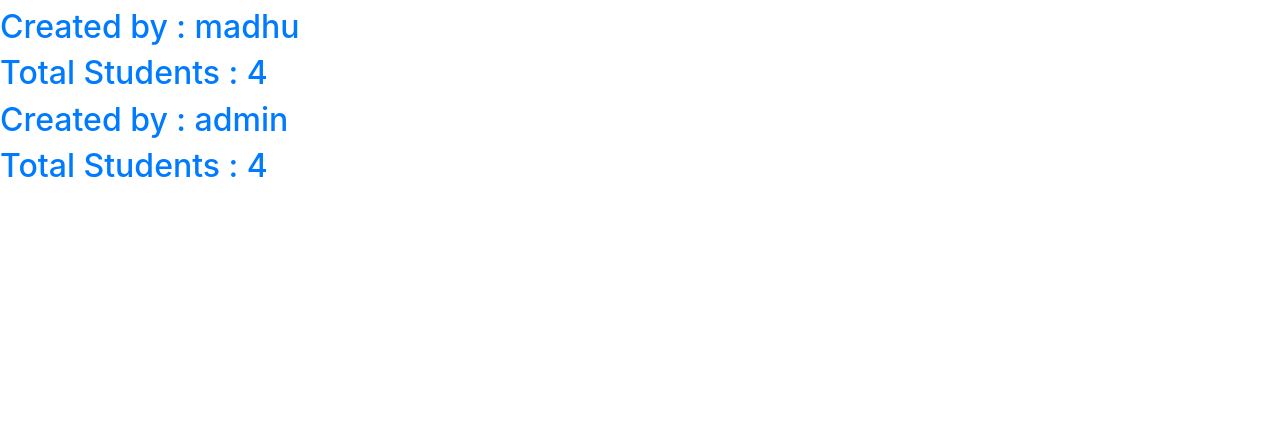
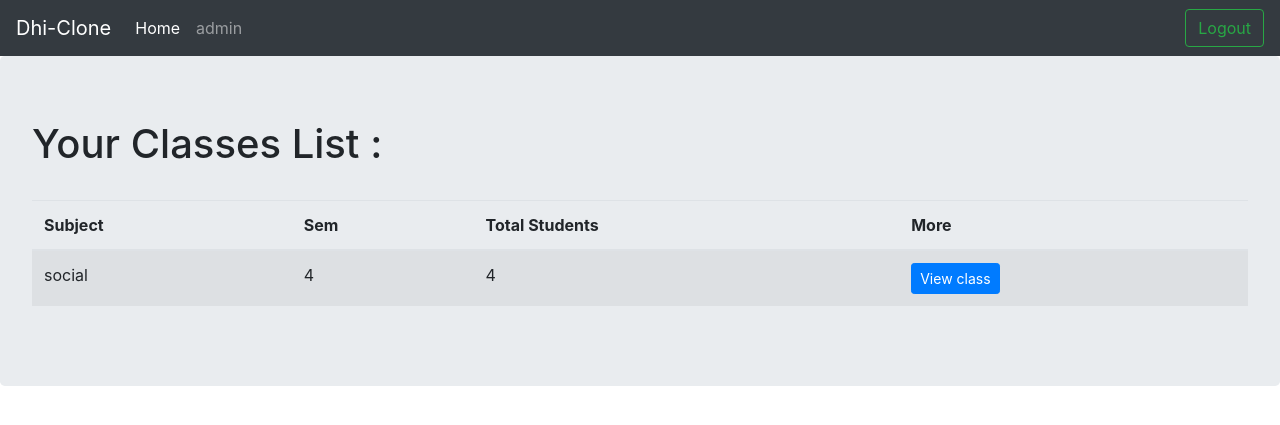
Before and after one commit to madhuprakash19/dhi-_lone, a Django app: page /user/class/ in a window 1280 px wide. Shown: the top 425 px of the page. Run offline with Django 3.2, Linux system fonts and the light colour scheme; a user stored in the database is signed in; data comes from the database, SQL or seed files in the repository; both versions use the stored data as it was after the commit; some libraries are stand-ins or nearby versions.

Commit message:
added attendence report feature

```diff
--- a/templates/base.html
+++ b/templates/base.html
@@ -8,6 +8,25 @@
 	<script src="https://cdn.jsdelivr.net/npm/bootstrap@4.6.0/dist/js/bootstrap.bundle.min.js"></script>
 </head>
 <body>
+	{% if user.is_authenticated %}
+	<nav class="navbar navbar-expand-lg navbar-dark bg-dark">
+  <button class="navbar-toggler" type="button" data-toggle="collapse" data-target="#navbarTogglerDemo03" aria-controls="navbarTogglerDemo03" aria-expanded="false" aria-label="Toggle navigation">
+    <span class="navbar-toggler-icon"></span>
+  </button>
+  <a class="navbar-brand" href="#">Dhi-Clone</a>
+  <div class="collapse navbar-collapse" id="navbarTogglerDemo03">
+    <ul class="navbar-nav mr-auto mt-2 mt-lg-0">
+      <li class="nav-item active">
+        <a class="nav-link" href="{% url 'user:home' %}">Home <span class="sr-only">(current)</span></a>
+      </li>
+      <li class="nav-item">
+        <a class="nav-link" href="#">{{ user.username }}</a>
+      </li>
+    </ul>
+      <a href="{% url 'accounts:logout' %}"><button class="btn btn-outline-success my-2 my-sm-0" >Logout</button></a>
+  </div>
+</nav>
+{% endif %}
 	{% block content %}
 	{% endblock %}
 </body>
--- a/user/templates/user/attendence_list.html
+++ b/user/templates/user/attendence_list.html
@@ -9,6 +9,8 @@
     <br><br>
     <input type="submit" class="btn btn-primary" value="submit">
   </form>
+  <br>
+  <a href="{% url 'user:attendence_report' class_id=class_id %}" class="btn btn-secondary">View Attendence Report</a>
   <br><br><hr>
   <h2>Previous Attendence Records</h2>
     {% if list_attendence %}
--- /dev/null
+++ b/user/templates/user/attendence_report.html
@@ -0,0 +1,6 @@
+{% extends 'base.html' %}
+{% block content %}
+{% for i,j in report.items %}
+  {{i}} --->{{j}}
+{% endfor %}
+{% endblock %}
--- a/user/templates/user/class_list.html
+++ b/user/templates/user/class_list.html
@@ -2,14 +2,43 @@
 
 {% block content %}
 
+{% if User == class_list.teacher %}
+<div class="jumbotron">
+  <h1>Your Classes List : </h1>
+  <br>
+  <table class="table table-striped">
+    <thead>
+      <tr>
+        <th>Subject</th>
+        <th>Sem</th>
+        <th>Total Students</th>
+        <th>More</th>
+      </tr>
+    </thead>
+    <tbody>
+      {% for i in class_list %}
 
-{% for i in class %}
-  <a href="{% url 'user:single_class' slug=i.slug %}">
-    <h3>{{i.name}}</h3>
-    <h2>Created by : {{i.teacher}}</h2>
-    <h2>Total Students : {{i.students.count}}</h2>
-  </a>
-{% endfor %}
+      <tr>
+        <td>{{i.subject}}</td>
+        <td>{{i.sem}}</td>
+        <td>{{i.students.count}}</td>
+        <td><a href="{% url 'user:single_class' slug=i.slug %}">
+          <button class="btn btn-sm btn-primary">View class</button>
+        </a></td>
+      </tr>
+      {% endfor %}
+    </tbody>
+  </table>
+</div>
+{% else %}
+<div class="container jumbotron">
+  <h1>Opps! you dont hav permission to view this page</h1>
+  <h3>If You own this class link Please contact Admin</h3>
+</div>
+{% endif %}
+
+
+
 
 
 
--- a/user/urls.py
+++ b/user/urls.py
@@ -5,7 +5,7 @@ app_name = 'user'
 
 urlpatterns = [
     path('home/',views.HomePage.as_view(),name='home'),
-    path('class/',views.ListClass.as_view(),name='all_class'),
+    path('class/',views.all_class,name='all_class'),
     path('class/new/',views.CreatClassView.as_view(),name='new_class'),
     path('class/single/(?P<slug>[-\w]+)/',views.SingleClass.as_view(),name='single_class'),
     path('class/join/(?P<slug>[-\w]+)/',views.JoinClass.as_view(),name='join'),
@@ -14,5 +14,7 @@ urlpatterns = [
     path('class/<int:attendence_id>/<int:class_id>/mark_attendence',views.mark_attendence,name='mark_attendence'),
     path('class/save_attendence/',views.save_attendence,name='save_attendence'),
     path('class/<int:attendence_id>/<int:class_id>/edit_attendence',views.edit_attendence,name='edit_attendence'),
+    path('class/all/',views.ListClass.as_view(),name='student_class'),
+    path('class/<int:class_id>/attendence_report/',views.attendence_report,name='attendence_report'),
 
 ]
--- a/user/views.py
+++ b/user/views.py
@@ -38,7 +38,16 @@ class SingleClass(LoginRequiredMixin,DetailView):
 class ListClass(LoginRequiredMixin,ListView):
     model = CreateClass
     context_object_name = 'class'
-    template_name = 'user/class_list.html'
+    template_name = 'user/student_class_list.html'
+
+@login_required()
+def all_class(request):
+    class_list = CreateClass.objects.filter( teacher=request.user )
+
+    return render(request,'user/class_list.html',{'class_list':class_list,})
+
+
+
 
 class JoinClass(LoginRequiredMixin,RedirectView):
 
@@ -131,3 +140,19 @@ def save_attendence(request):
             attendence_list.status = 1
             attendence_list.save()
     return HttpResponseRedirect(reverse('user:attendence_list',args=[class_id]))
+
+@login_required()
+def attendence_report(request,class_id):
+    attendence_list = list(Attendence.objects.filter( subject__who__id = class_id ))
+    report = {}
+    for i in attendence_list:
+        if i.student.username in report:
+            if i.status:
+                report[i.student.username] = report[i.student.username] + 1
+        else:
+            if i.status:
+                report[i.student.username] = 1
+            else:
+                report[i.student.username] = 0
+
+    return render(request,'user/attendence_report.html',{'report':report})
```
Also changed, not shown: accounts/templates/accounts/login.html (+7 -2 lines), accounts/templates/accounts/signup.html (+7 -2 lines), user/templates/user/class_detail.html (+16 -6 lines), user/templates/user/index.html (+13 -3 lines), user/templates/user/student_class_list.html (added, +15 -0 lines), db.sqlite3.
